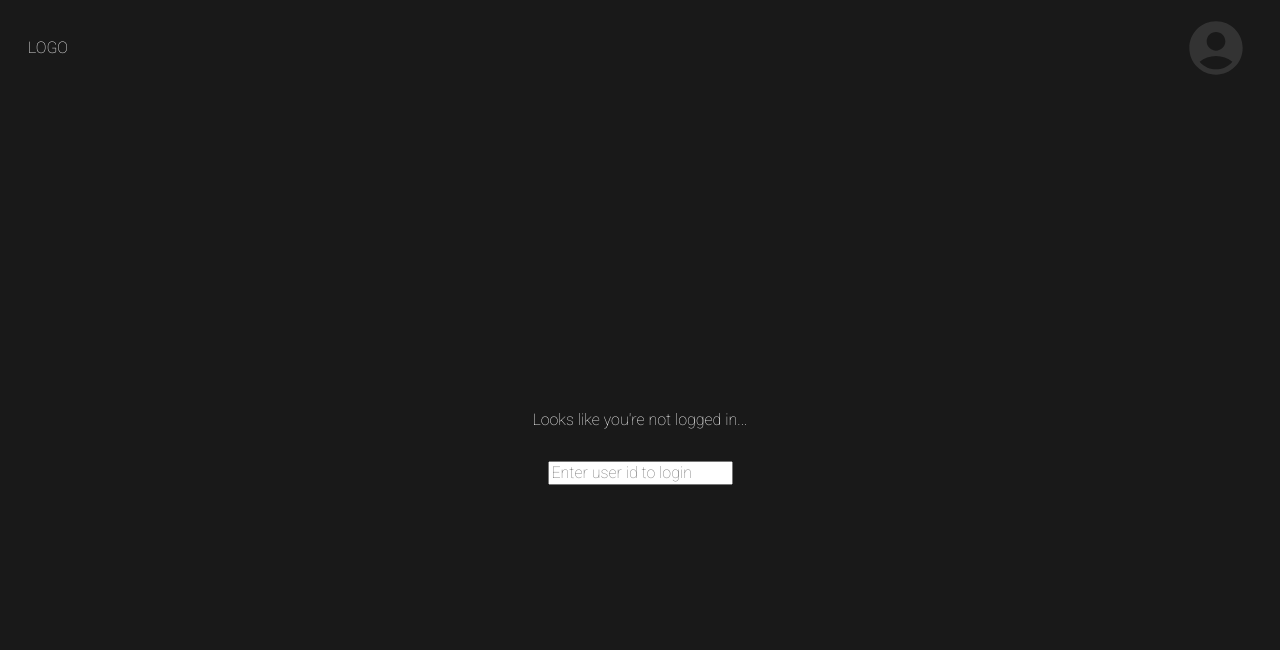
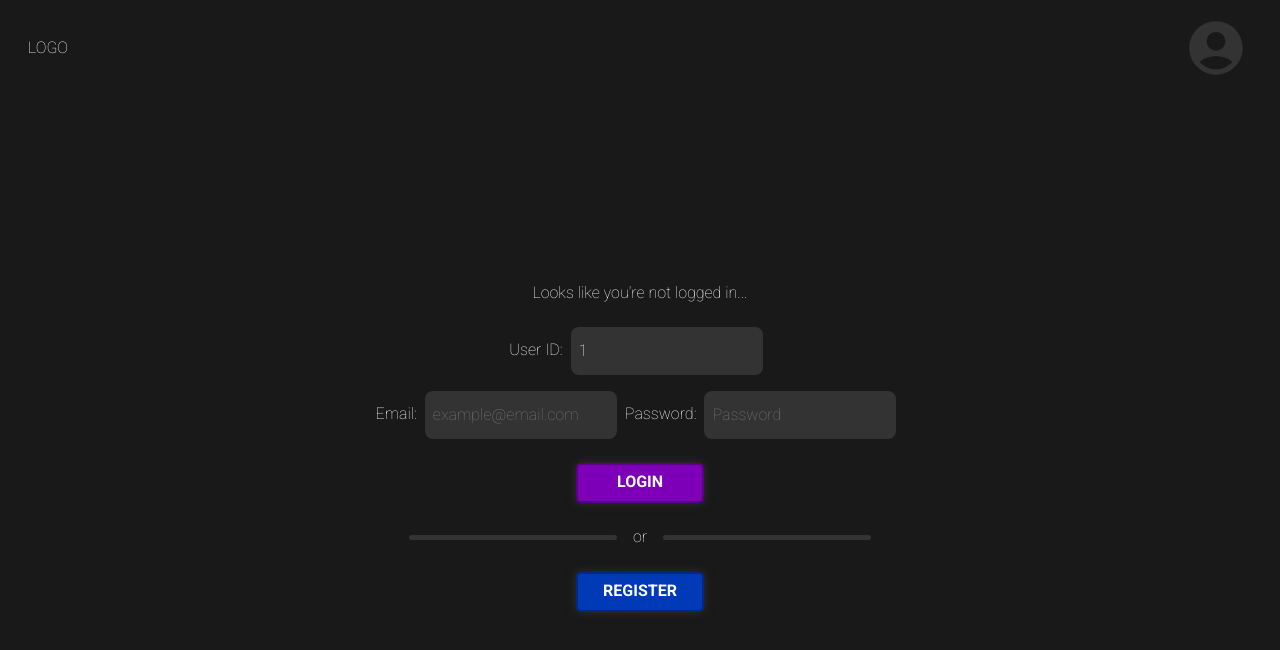
Before and after one commit to Vlad-Lab319/lhl-final, a React (Create React App) app in the folder client/: page / in a window 1280 px wide. Shown: the top 650 px of the page. Built offline with nearby package versions, Linux system fonts and the light colour scheme; what javascript-time-ago would draw is missing.

Commit message:
Create folder for login componenets, create index, login and register under the UserForm componenet

```diff
--- a/client/package.json
+++ b/client/package.json
@@ -1,6 +1,6 @@
 {
   "name": "client",
-  "proxy": "http://localhost:8081",
+  "proxy": "http://localhost:8080",
   "version": "0.1.0",
   "private": true,
   "dependencies": {
--- a/client/src/components/App.jsx
+++ b/client/src/components/App.jsx
@@ -12,7 +12,7 @@ import "../styles/App.scss";
 import ChannelList from "./ChannelList";
 import ChatInput from "./ChatInput";
 import Header from "./Header";
-import Login from "./Login";
+import UserForm from "./Login/index";
 import MessageList from "./MessageList";
 import DirectMessagesList from "./DirectMessagesList";
 import RoomList from "./RoomList";
@@ -110,7 +110,7 @@ const App = () => {
         </div>
       ) : (
         <div className="main-container">
-          <Login loginUser={loginUser} />
+          <UserForm loginUser={loginUser} />
         </div>
       )}
     </main>
--- a/client/src/components/Header.jsx
+++ b/client/src/components/Header.jsx
@@ -5,7 +5,6 @@ import SettingsIcon from '@mui/icons-material/Settings';
 
 const Header = (props) => {
   const { user } = props;
-  console.log(user);
   return (
     <div className="container">
       <div className="user-options user-options--logo">LOGO</div>
@@ -17,7 +16,6 @@ const Header = (props) => {
           :
           <AccountCircleIcon className="user-options user-options--avatar" />
         }
-
       </div>
     </div>
   );
--- a/client/src/components/Login.jsx
+++ /dev/null
@@ -1,31 +0,0 @@
-import { useState } from "react";
-import "../styles/Login.scss";
-
-const Login = (props) => {
-  const { user, loginUser } = props;
-  const [value, setValue] = useState(props.user || "");
-
-  return (
-    <div className="login">
-      <span className="login-message">Looks like you're not logged in...</span>
-      <form
-        autoComplete="off"
-        onSubmit={(e) => {
-          e.preventDefault();
-          loginUser(value);
-        }}
-      >
-        <input
-          className="login-input"
-          name="name"
-          type="text"
-          value={value}
-          placeholder="Enter user id to login"
-          onChange={(e) => setValue(e.target.value)}
-        />
-      </form>
-    </div>
-  );
-};
-
-export default Login;
--- /dev/null
+++ b/client/src/components/Login/Login.jsx
@@ -0,0 +1,62 @@
+import "../../styles/Login.scss";
+
+const Login = (props) => {
+  const { value,email,password,setEmail,setPassword,setValue,loginUser,clickRegister } = props;
+  return (
+      <div className="login">
+        <span className="login-message">Looks like you're not logged in...</span>
+        <form
+          className="login-form"
+          autoComplete="off"
+          onSubmit={(e) => {
+            e.preventDefault();
+            loginUser(value);
+          }}
+          >
+          <span className="input-item">
+            <label className='input-label' htmlFor="id">User ID:</label>
+            <input
+              className="login-input"
+              name="id"
+              type="text"
+              value={value}
+              placeholder="USER ID"
+              onChange={(e) => setValue(e.target.value)}
+              />
+          </span>
+
+          <span className="input-item">
+
+            <label className='input-label' htmlFor="email">Email: </label>
+            <input
+              className="login-input"
+              name="email"
+              type="email"
+              value={email}
+              placeholder="example@email.com"
+              onChange={(e) => setEmail(e.target.value)}
+              />
+
+            <label className='input-label' htmlFor="password">Password:</label>
+            <input
+              className="login-input"
+              name="password"
+              type="password"
+              value={password}
+              placeholder="Password"
+              onChange={(e) => setPassword(e.target.value)}
+              />
+          </span>
+          <button type="submit" className="login-btn">LOGIN</button>
+        </form>
+        <section className="separator-box">
+          <span className="separator"></span>
+          or
+          <span className="separator"></span>
+        </section>
+        <button onClick={clickRegister} className="login-btn login-btn--register">REGISTER</button>
+      </div>
+  );
+};
+
+export default Login;
--- /dev/null
+++ b/client/src/components/Login/Register.jsx
@@ -0,0 +1,5 @@
+const Register = () => {
+return <div>Something</div>
+}
+
+export default Register
--- /dev/null
+++ b/client/src/components/Login/index.jsx
@@ -0,0 +1,43 @@
+import { useState } from "react";
+import Login from './Login'
+import Register from './Register'
+import "../../styles/Login.scss";
+
+const UserForm = (props) => {
+  const {  loginUser } = props;
+  const [value, setValue] = useState(1);
+  const [email, setEmail] = useState('');
+  const [password, setPassword] = useState('');
+  const [login, setLogin] = useState(true);
+
+  const reset = () => {
+    setEmail('')
+    setPassword('')
+  }
+
+  const clickRegister = () => {
+    reset()
+    setLogin(!login)
+  }
+
+  return (
+    <div className="login-page">
+      {login
+      ?
+        <Login
+          loginUser={() => loginUser(value)}
+          setValue={setValue}
+          setLogin={() => setLogin(!login)}
+          clickRegister={() => clickRegister()}
+          value={value}
+          email={email}
+          password={password}
+        />
+      :
+        <Register />
+      }
+    </div>
+  );
+};
+
+export default UserForm;
--- a/client/src/styles/ChannelListItem.scss
+++ b/client/src/styles/ChannelListItem.scss
@@ -1,3 +1,5 @@
+@import "./variables.scss";
+
 .channel-title {
   margin: 1rem;
   text-align: center;
@@ -25,7 +27,7 @@
   width: 2rem;
   height: 2rem;
   &--selected {
-    color: rgb(125, 0, 184);
+    color: $sig-color;
   }
 }
 
--- a/client/src/styles/Login.scss
+++ b/client/src/styles/Login.scss
@@ -1,5 +1,5 @@
 @import "./variables.scss";
-.login {
+.login-page {
   display: flex;
   flex-direction: column;
   align-items: center;
@@ -9,11 +9,78 @@
   height: 100%;
   background-color: $dark-background;
 
+  .login {
+    width: 75%;
+    display: flex;
+    flex-direction: column;
+    justify-content: center;
+    align-items: center;
+  }
+  .login-form {
+    display: flex;
+    flex-direction: column;
+    width: 40rem;
+  }
+
   .login-message {
     margin: 1rem;
   }
 
   .login-input {
+    margin: 0.5rem;
+    background-color: lighten($dark-background, 10);
+    border: 0px;
+    line-height: 2rem;
+    width: 12rem;
+    color: white;
+    border-radius: 0.5rem;
+    padding: 0.5rem;
+  }
+
+  .input-label {
+    // width: 5rem;
+  }
+
+  .input-item {
+    width: fit-content;
+    display: flex;
+    flex-direction: row;
+    justify-content: center;
+    align-items: center;
+    width: 100%;
+  }
+
+  .login-btn {
+    color: white;
+    background-color: $sig-color;
+    height: 2.5rem;
+    width: 8rem;
+    border: 2px solid darken($sig-color, 10);
+    box-shadow: 0px 0px 10px rgb(49, 49, 49);
+    border-radius: 5px;
+    font-weight: 700;
+    align-self: center;
+    margin: 1rem;
+
+    &--register {
+      background-color: rgb(0, 58, 182);
+      border: 2px solid darken(rgb(0, 58, 182), 10);
+    }
+  }
+
+  .separator-box {
+    display: flex;
+    align-items: center;
+    justify-content: center;
+    flex-direction: row;
+  }
+
+  .separator {
+    height: 5px;
+    width: 13rem;
+    border: 2px solid lighten($dark-background, 10);
+    border-radius: 2.5px;
+    background-color: lighten($dark-background, 10);
     margin: 1rem;
   }
 }
--- a/client/src/styles/variables.scss
+++ b/client/src/styles/variables.scss
@@ -1,4 +1,5 @@
 $dark-background: rgb(25, 25, 25);
+$sig-color: rgb(125, 0, 184);
 // Alternative bg colors: purple - rgb(41, 26, 59), burgundy - rgb(44, 11, 11), blue - rgb(0, 3, 32), green - rgb(0, 32, 4), teal - rgb(0, 27, 32), seafoam - rgb(0, 50, 32)
 $font-family: "Source Sans Pro", sans-serif;
 
```
